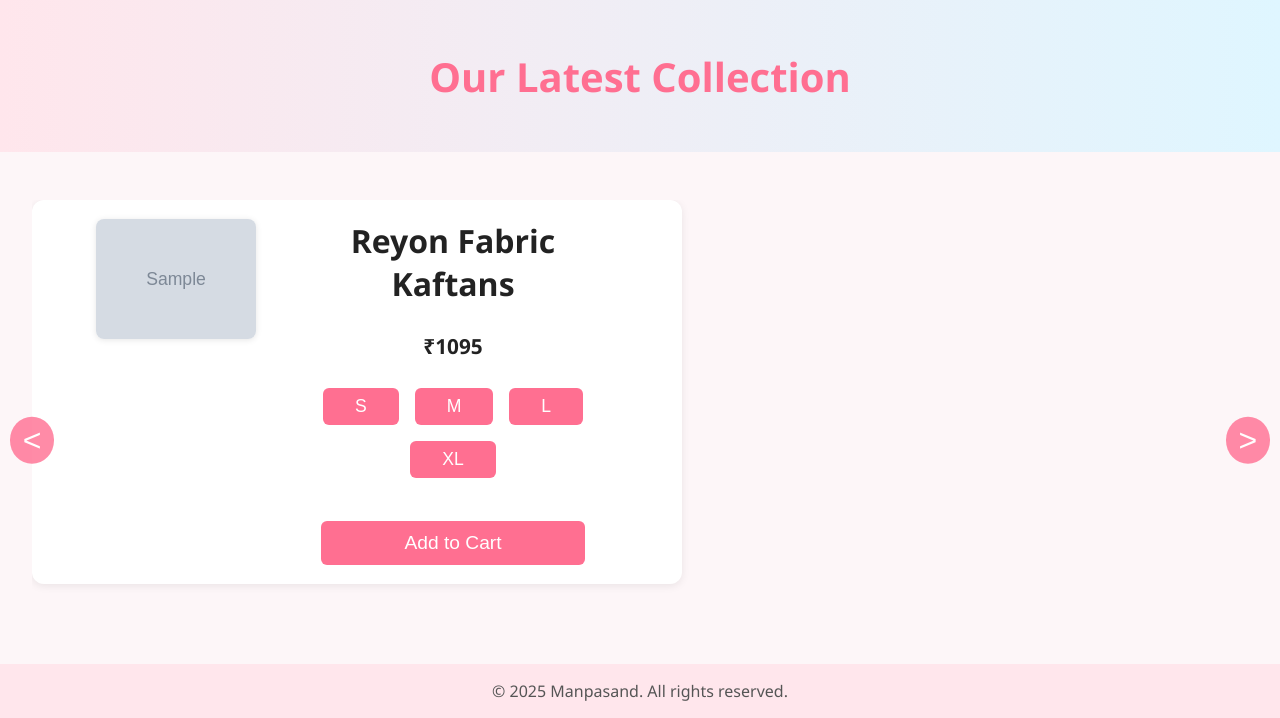
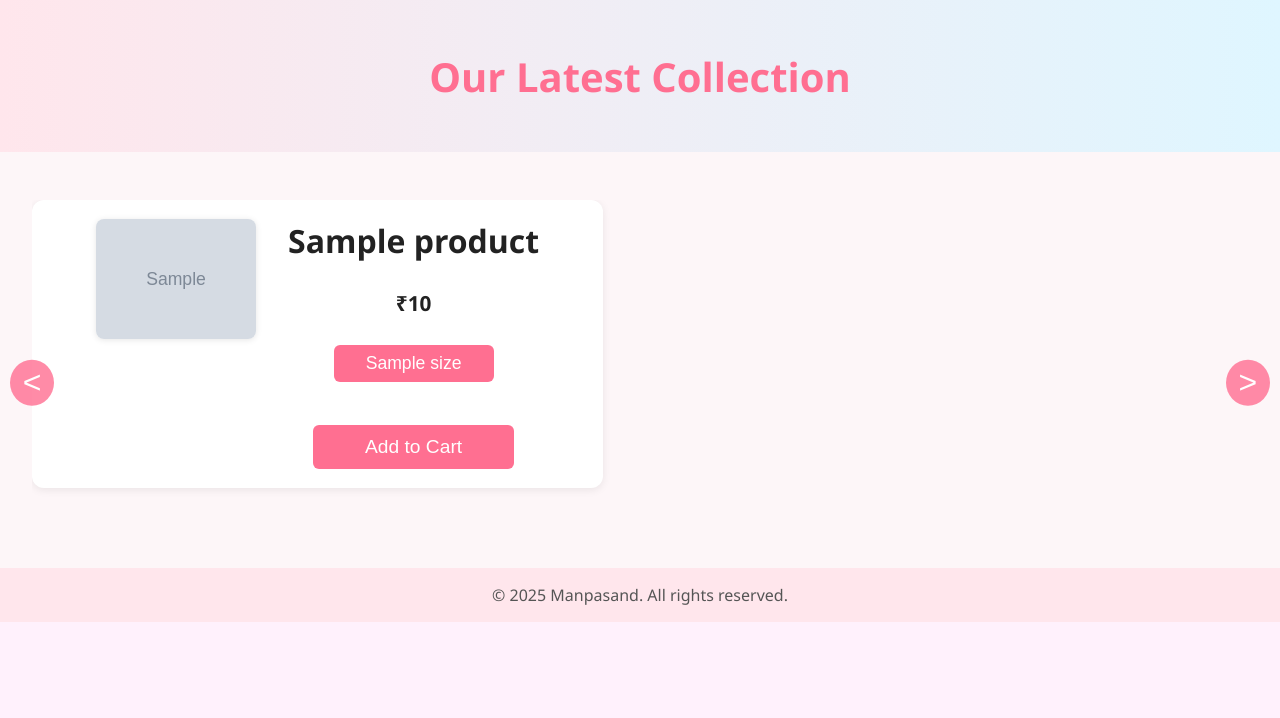
Before and after one commit to GarvKapoor/ecom, a Flask app: template templates/gallery.html in a window 1280 px wide. Shown: the part 799-1517 px from the top of the page. After the commit the page ends 1421 px from the top, so only its background shows below. Run offline with Flask 3, Linux system fonts and the light colour scheme; the template is opened without the code that fills it: most values are stand-ins (such as "Sample title", 1, 10 or a date in 2020); grey boxes marked "Sample" are stand-in pictures.

Commit message:
modified front end code to dynamically get the name and price from backend db

```diff
--- a/app.py
+++ b/app.py
@@ -9,6 +9,74 @@ import base64
 load_dotenv()
 
 app = Flask(__name__)
+
+# ===========================
+# Helper function to parse product info from filename
+# ===========================
+def parse_product_info(filename):
+    """
+    Parse product information from filename format: {name}_{price}_{sizes}.{ext}
+    Example: "Reyon_Fabric_Kaftans_1095_S_500_M_700_L_800.jpg"
+    """
+    try:
+        # Remove file extension
+        name_without_ext = filename.rsplit('.', 1)[0]
+
+        # Split by underscores
+        parts = name_without_ext.split('_')
+
+        if len(parts) < 3:
+            # Fallback for malformed filenames
+            return {
+                'name': 'Unknown Product',
+                'price': '0',
+                'sizes': []
+            }
+
+        # Find the price (first numeric part after product name)
+        price_index = -1
+        for i, part in enumerate(parts):
+            if part.isdigit():
+                price_index = i
+                break
+
+        if price_index == -1:
+            # No price found, use defaults
+            name = ' '.join(parts)
+            price = '0'
+            sizes = []
+        else:
+            # Extract name (everything before price)
+            name = ' '.join(parts[:price_index])
+            price = parts[price_index]
+
+            # Extract sizes (everything after price)
+            size_parts = parts[price_index + 1:]
+            sizes = []
+
+            # Parse sizes in format: S, 500, M, 700, L, 800
+            for i in range(0, len(size_parts), 2):
+                if i + 1 < len(size_parts):
+                    size_label = size_parts[i]
+                    size_price = size_parts[i + 1]
+                    if size_price.isdigit():
+                        sizes.append({
+                            'label': size_label,
+                            'price': size_price
+                        })
+
+        return {
+            'name': name,
+            'price': price,
+            'sizes': sizes
+        }
+    except Exception as e:
+        # Fallback for any parsing errors
+        return {
+            'name': filename.rsplit('.', 1)[0],
+            'price': '0',
+            'sizes': []
+        }
 
 # ===========================
 # Home route redirects to gallery
@@ -36,7 +104,11 @@ def gallery():
         images = []
         for file in data:
             if file['name'].lower().endswith(('.png', '.jpg', '.jpeg', '.gif')):
-                images.append(file['download_url'])
+                # Parse product information from filename
+                filename = file['name']
+                product_info = parse_product_info(filename)
+                product_info['image_url'] = file['download_url']
+                images.append(product_info)
     else:
         images = []
 
--- a/static/script.js
+++ b/static/script.js
@@ -2,19 +2,19 @@ let currentIndex = 0;
 const cardsPerPage = 2;
 
 function showProductCards(start) {
-  const container = document.getElementById('galleryContainer');
-  const cards = container.getElementsByClassName('product-card');
+	const container = document.getElementById("galleryContainer");
+	const cards = container.getElementsByClassName("product-card");
 	for (let i = 0; i < cards.length; i++) {
-    cards[i].classList.remove('visible');
+		cards[i].classList.remove("visible");
 	}
 	for (let i = start; i < start + cardsPerPage && i < cards.length; i++) {
-    cards[i].classList.add('visible');
+		cards[i].classList.add("visible");
 	}
 }
 
 function scrollGallery(direction) {
-  const container = document.getElementById('galleryContainer');
-  const cards = container.getElementsByClassName('product-card');
+	const container = document.getElementById("galleryContainer");
+	const cards = container.getElementsByClassName("product-card");
 	const maxIndex = cards.length - cardsPerPage;
 	currentIndex += direction * cardsPerPage;
 	if (currentIndex < 0) currentIndex = 0;
@@ -26,38 +26,40 @@ function scrollGallery(direction) {
 document.addEventListener("DOMContentLoaded", () => {
 	// Wait for hero animation to finish (0.8s + 0.8s = 1.6s for all hero elements)
 	setTimeout(() => {
-    document.getElementById('galleryContainer').classList.add('animate-products');
+		document
+			.getElementById("galleryContainer")
+			.classList.add("animate-products");
 	}, 1600);
 
-  const lazyImages = document.querySelectorAll('img.lazy');
+	const lazyImages = document.querySelectorAll("img.lazy");
 
-  if ('IntersectionObserver' in window) {
+	if ("IntersectionObserver" in window) {
 		const observer = new IntersectionObserver((entries, observer) => {
-      entries.forEach(entry => {
+			entries.forEach((entry) => {
 				if (entry.isIntersecting) {
 					const img = entry.target;
 					img.src = img.dataset.src;
-          img.classList.remove('lazy');
+					img.classList.remove("lazy");
 					observer.unobserve(img);
 				}
 			});
 		});
-    lazyImages.forEach(img => observer.observe(img));
+		lazyImages.forEach((img) => observer.observe(img));
 	} else {
-    lazyImages.forEach(img => {
+		lazyImages.forEach((img) => {
 			img.src = img.dataset.src;
-      img.classList.remove('lazy');
+			img.classList.remove("lazy");
 		});
 	}
 });
 
 // Image preview modal
 function openImgPreview(src) {
-  let modal = document.getElementById('imgPreviewModal');
+	let modal = document.getElementById("imgPreviewModal");
 	if (!modal) {
-    modal = document.createElement('div');
-    modal.id = 'imgPreviewModal';
-    modal.className = 'modal';
+		modal = document.createElement("div");
+		modal.id = "imgPreviewModal";
+		modal.className = "modal";
 		modal.innerHTML = `
       <div class="modal-content">
         <button class="close" onclick="closeImgPreview()">&times;</button>
@@ -66,12 +68,12 @@ function openImgPreview(src) {
     `;
 		document.body.appendChild(modal);
 	} else {
-    modal.querySelector('img').src = src;
+		modal.querySelector("img").src = src;
 	}
-  modal.style.display = 'block';
+	modal.style.display = "block";
 
 	// Close modal when clicking outside the image
-  modal.addEventListener('click', (e) => {
+	modal.addEventListener("click", (e) => {
 		if (e.target === modal) {
 			closeImgPreview();
 		}
@@ -79,17 +81,17 @@ function openImgPreview(src) {
 }
 
 function closeImgPreview() {
-  const modal = document.getElementById('imgPreviewModal');
-  if (modal) modal.style.display = 'none';
+	const modal = document.getElementById("imgPreviewModal");
+	if (modal) modal.style.display = "none";
 }
 
 // Attach click event to product images using event delegation
 document.addEventListener("DOMContentLoaded", () => {
-  const galleryContainer = document.getElementById('galleryContainer');
+	const galleryContainer = document.getElementById("galleryContainer");
 
 	// Use event delegation to handle clicks on any product image
-  galleryContainer.addEventListener('click', (e) => {
-    if (e.target.tagName === 'IMG') {
+	galleryContainer.addEventListener("click", (e) => {
+		if (e.target.tagName === "IMG") {
 			// Use src if available, otherwise fallback to data-src
 			const imgSrc = e.target.src || e.target.dataset.src;
 			if (imgSrc) {
@@ -99,28 +101,52 @@ document.addEventListener("DOMContentLoaded", () => {
 	});
 
 	// Handle image load events for fade-in effect
-  galleryContainer.addEventListener('load', (e) => {
-    if (e.target.tagName === 'IMG') {
-      e.target.classList.add('loaded');
+	galleryContainer.addEventListener(
+		"load",
+		(e) => {
+			if (e.target.tagName === "IMG") {
+				e.target.classList.add("loaded");
 			}
-  }, true);
+		},
+		true
+	);
 
 	// Check for already cached images
-  document.querySelectorAll('.product-card img').forEach(img => {
+	document.querySelectorAll(".product-card img").forEach((img) => {
 		if (img.complete) {
-      img.classList.add('loaded');
+			img.classList.add("loaded");
 		}
 	});
 });
 
 function scrollToProducts() {
-  const productsSection = document.querySelector('.product-list');
+	const productsSection = document.querySelector(".product-list");
 	if (productsSection) {
-    productsSection.scrollIntoView({ behavior: 'smooth' });
+		productsSection.scrollIntoView({ behavior: "smooth" });
 	}
 }
 
 // Show initial product cards
 document.addEventListener("DOMContentLoaded", () => {
 	showProductCards(0); // Show first 2 cards on load
+
+	// Handle size selection and price updates
+	document.addEventListener("click", (e) => {
+		if (e.target.classList.contains("size-btn")) {
+			// Remove active class from all size buttons in the same product
+			const productCard = e.target.closest(".product-card");
+			const sizeBtns = productCard.querySelectorAll(".size-btn");
+			sizeBtns.forEach((btn) => btn.classList.remove("active"));
+
+			// Add active class to clicked size button
+			e.target.classList.add("active");
+
+			// Update price if size has a specific price
+			const sizePrice = e.target.dataset.price;
+			if (sizePrice) {
+				const priceElement = productCard.querySelector(".product-price");
+				priceElement.textContent = `₹${sizePrice}`;
+			}
+		}
 	});
+});
--- a/static/styles.css
+++ b/static/styles.css
@@ -5,7 +5,7 @@
 }
 
 body {
-  font-family: 'Segoe UI', sans-serif;
+	font-family: "Segoe UI", sans-serif;
 	background-color: #fdf6f8;
 	color: #333;
 }
@@ -39,7 +39,7 @@ body {
 	border: 1px solid #ccc;
 	font-size: 2rem;
 	margin-bottom: 1rem;
-  box-shadow: 0 2px 8px rgba(0,0,0,0.08);
+	box-shadow: 0 2px 8px rgba(0, 0, 0, 0.08);
 }
 
 .header-buttons {
@@ -80,7 +80,7 @@ body {
 
 .product-grid {
 	display: flex;
-  gap: 4rem;           /* Decreased gap between cards */
+	gap: 4rem; /* Decreased gap between cards */
 	margin-top: 1rem;
 	overflow-x: auto;
 	scroll-behavior: smooth;
@@ -97,14 +97,14 @@ body {
 
 .product-card {
 	background: white;
-  padding: 1.2rem 4rem;  /* Less padding for a more compact look */
+	padding: 1.2rem 4rem; /* Less padding for a more compact look */
 	border-radius: 12px;
-  box-shadow: 0 2px 8px rgba(0,0,0,0.08);
+	box-shadow: 0 2px 8px rgba(0, 0, 0, 0.08);
 	display: flex;
 	align-items: flex-start;
 	gap: 2rem;
-  min-width: 480px;      /* Decreased minimum width */
-  max-width: 650px;      /* Decreased maximum width */
+	min-width: 480px; /* Decreased minimum width */
+	max-width: 650px; /* Decreased maximum width */
 	margin: 0;
 	opacity: 0;
 
@@ -123,7 +123,7 @@ body {
 	height: auto;
 	border-radius: 8px;
 	flex-shrink: 0;
-  box-shadow: 0 1px 6px rgba(0,0,0,0.10);
+	box-shadow: 0 1px 6px rgba(0, 0, 0, 0.1);
 	opacity: 0;
 	transition: opacity 1s ease;
 	cursor: pointer;
@@ -182,6 +182,11 @@ body {
 	background: #ff3e6c;
 }
 
+.size-btn.active {
+	background: #ff1744;
+	transform: scale(1.05);
+}
+
 .addcart {
 	background: #ff6f91;
 	color: #fff;
@@ -216,8 +221,10 @@ footer {
 	display: none;
 	position: fixed;
 	z-index: 1000;
-  left: 0; top: 0;
-  width: 100%; height: 100%;
+	left: 0;
+	top: 0;
+	width: 100%;
+	height: 100%;
 	background: rgba(0, 0, 0, 0.4);
 }
 
@@ -251,16 +258,17 @@ footer {
 	display: none;
 	position: fixed;
 	z-index: 1000;
-  left: 0; top: 0;
-  width: 100vw; height: 100vh;
+	left: 0;
+	top: 0;
+	width: 100vw;
+	height: 100vh;
 	background: rgba(0, 0, 0, 0.4);
-
 }
 
 #imgPreviewModal .modal-content {
 	background: #fff;
 	border-radius: 16px;
-  box-shadow: 0 4px 32px rgba(0,0,0,0.12);
+	box-shadow: 0 4px 32px rgba(0, 0, 0, 0.12);
 	margin: 2rem auto;
 	padding: 0;
 	max-width: 600px;
@@ -275,8 +283,14 @@ footer {
 }
 
 @keyframes modalZoomIn {
-  from { transform: scale(0.8); opacity: 0; }
-  to   { transform: scale(0.65); opacity: 1; }
+	from {
+		transform: scale(0.8);
+		opacity: 0;
+	}
+	to {
+		transform: scale(0.65);
+		opacity: 1;
+	}
 }
 
 #imgPreviewModal img {
@@ -284,7 +298,7 @@ footer {
 	height: auto;
 	display: block;
 	border-radius: 12px;
-  box-shadow: 0 2px 16px rgba(0,0,0,0.10);
+	box-shadow: 0 2px 16px rgba(0, 0, 0, 0.1);
 	scale: 0.95;
 }
 
@@ -333,13 +347,17 @@ footer {
 	font-size: 1.2rem;
 	font-weight: 500;
 	cursor: pointer;
-  box-shadow: 0 2px 8px rgba(0,0,0,0.08);
+	box-shadow: 0 2px 8px rgba(0, 0, 0, 0.08);
 	position: relative;
 	z-index: 2;
 }
 
-.hero-btn.left { margin-right: auto; }
-.hero-btn.right { margin-left: auto; }
+.hero-btn.left {
+	margin-right: auto;
+}
+.hero-btn.right {
+	margin-left: auto;
+}
 
 .hero-center {
 	display: flex;
@@ -361,7 +379,7 @@ footer {
 	text-align: center;
 	width: 320px;
 	max-width: 90vw;
-  box-shadow: 0 2px 8px rgba(0,0,0,0.08);
+	box-shadow: 0 2px 8px rgba(0, 0, 0, 0.08);
 }
 
 .hero-title {
@@ -389,7 +407,7 @@ footer {
 	font-weight: 600;
 	cursor: pointer;
 	margin-top: 1rem;
-  box-shadow: 0 2px 8px rgba(0,0,0,0.08);
+	box-shadow: 0 2px 8px rgba(0, 0, 0, 0.08);
 	transition: background 0.2s;
 }
 
@@ -409,8 +427,12 @@ footer {
 }
 
 @keyframes fadeIn {
-  from { opacity: 0; }
-  to   { opacity: 1; }
+	from {
+		opacity: 0;
+	}
+	to {
+		opacity: 1;
+	}
 }
 
 /* Fade in for hero section */
@@ -426,14 +448,30 @@ footer {
 	animation: fadeInUp 0.8s ease forwards;
 }
 
-.fullscreen-hero { animation-delay: 0.1s; }
-.hero-header    { animation-delay: 0.2s; }
-.logo           { animation-delay: 0.3s; }
-.hero-center    { animation-delay: 0.4s; }
-.hero-title     { animation-delay: 0.5s; }
-.hero-sub       { animation-delay: 0.6s; }
-.search-bar     { animation-delay: 0.7s; }
-.explore-btn    { animation-delay: 0.8s; }
+.fullscreen-hero {
+	animation-delay: 0.1s;
+}
+.hero-header {
+	animation-delay: 0.2s;
+}
+.logo {
+	animation-delay: 0.3s;
+}
+.hero-center {
+	animation-delay: 0.4s;
+}
+.hero-title {
+	animation-delay: 0.5s;
+}
+.hero-sub {
+	animation-delay: 0.6s;
+}
+.search-bar {
+	animation-delay: 0.7s;
+}
+.explore-btn {
+	animation-delay: 0.8s;
+}
 
 /* Remove initial animation from .product-card */
 .product-card {
@@ -539,5 +577,9 @@ footer {
 	opacity: 1;
 }
 
-.arrow.left { left: 10px; }
-.arrow.right { right: 10px; }
+.arrow.left {
+	left: 10px;
+}
+.arrow.right {
+	right: 10px;
+}
--- a/templates/gallery.html
+++ b/templates/gallery.html
@@ -1,9 +1,12 @@
 <!DOCTYPE html>
 <html lang="en">
 	<head>
-  <meta charset="UTF-8">
+		<meta charset="UTF-8" />
 		<title>Gallery</title>
-  <link rel="stylesheet" href="{{ url_for('static', filename='styles.css') }}">
+		<link
+			rel="stylesheet"
+			href="{{ url_for('static', filename='styles.css') }}"
+		/>
 		<script defer src="{{ url_for('static', filename='script.js') }}"></script>
 	</head>
 	<body>
@@ -11,13 +14,17 @@
 			<div class="hero-header">
 				<button class="hero-btn left" onclick="openModal()">Login</button>
 				<div class="logo">Manpasand</div>
-      <button class="hero-btn right" id="cart" onclick="openModal()">🛒 Cart (0)</button>
+				<button class="hero-btn right" id="cart" onclick="openModal()">
+					🛒 Cart (0)
+				</button>
 			</div>
 			<div class="hero-center">
-      <input type="text" class="search-bar" placeholder="search">
+				<input type="text" class="search-bar" placeholder="search" />
 				<h1 class="hero-title">Trendy &amp; Affordable Clothing</h1>
 				<p class="hero-sub">Scroll through our latest collections</p>
-      <button class="explore-btn" onclick="scrollToProducts()">Explore</button>
+				<button class="explore-btn" onclick="scrollToProducts()">
+					Explore
+				</button>
 			</div>
 		</section>
 
@@ -28,17 +35,24 @@
 		<div class="product-list">
 			<button class="arrow left" onclick="scrollGallery(-1)">&lt;</button>
 			<div class="product-grid" id="galleryContainer">
-      {% for img in images %}
+				{% for product in images %}
 				<div class="product-card">
-        <img data-src="{{ img }}" alt="Product Image" class="lazy">
+					<img
+						data-src="{{ product.image_url }}"
+						alt="Product Image"
+						class="lazy"
+					/>
 					<div class="product-card-details">
-          <h3>Reyon Fabric Kaftans</h3>
-          <div class="product-price">₹1095</div>
+						<h3>{{ product.name }}</h3>
+						<div class="product-price">₹{{ product.price }}</div>
 						<div class="product-sizes">
-            <button class="size-btn">S</button>
-            <button class="size-btn">M</button>
-            <button class="size-btn">L</button>
-            <button class="size-btn">XL</button>
+							{% for size in product.sizes %}
+							<button class="size-btn" data-price="{{ size.price }}">
+								{{ size.label }}
+							</button>
+							{% endfor %} {% if not product.sizes %}
+							<button class="size-btn">One Size</button>
+							{% endif %}
 						</div>
 						<button class="addcart">Add to Cart</button>
 					</div>
@@ -50,8 +64,6 @@
 
 		<!-- Image Preview Modal (created by JS) -->
 
-  <footer>
-    &copy; 2025 Manpasand. All rights reserved.
-  </footer>
+		<footer>&copy; 2025 Manpasand. All rights reserved.</footer>
 	</body>
 </html>
```
Lines whose indentation alone changed are shown as unchanged.
